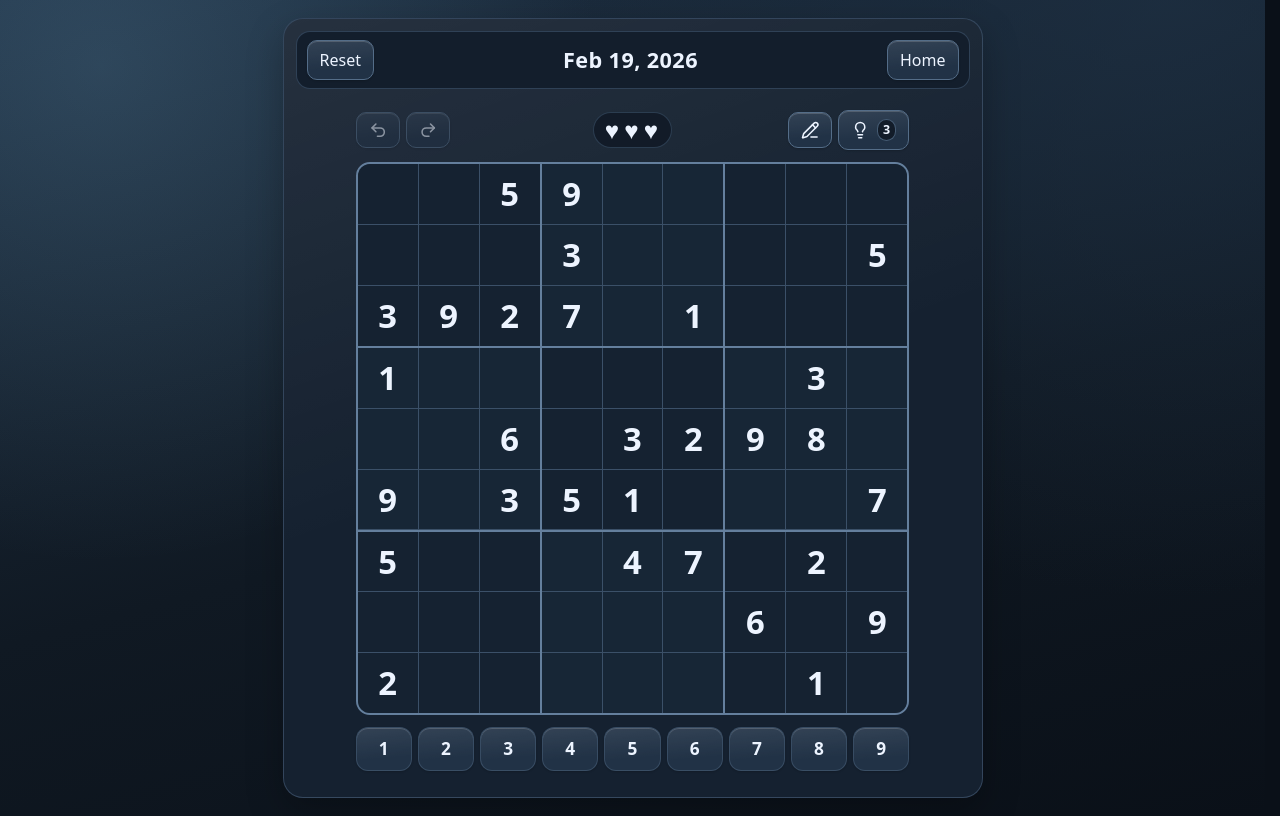
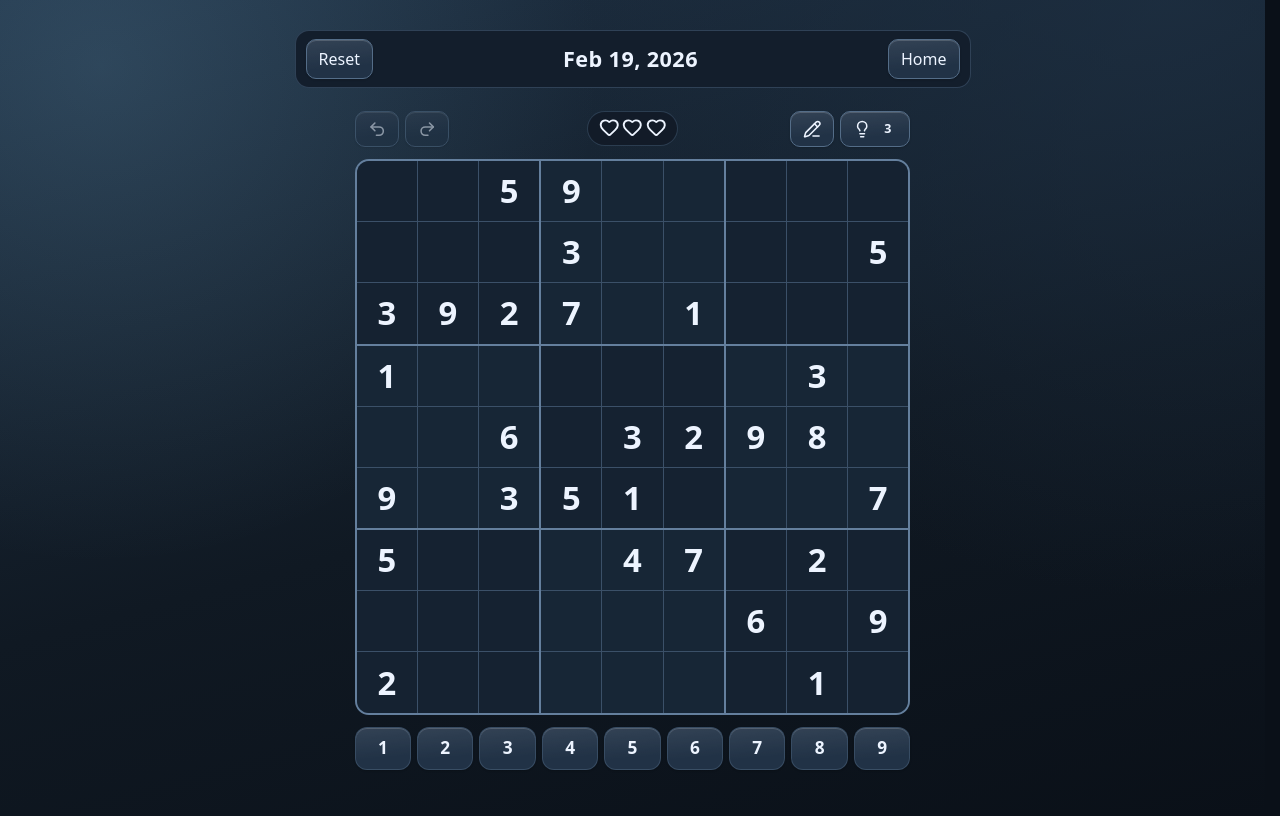
Before and after one commit to slobbe/sudoku, a Next.js app: page /daily in a window 1280 px wide. Built offline with nearby package versions, Linux system fonts and the light colour scheme.

Commit message:
Polish lives and hint indicators
Use Lucide heart icons for lives to make remaining and lost lives easier to parse at a glance. Simplify the hint counter styling and align it with the hint icon for a cleaner toolbar layout.

```diff
--- a/app/globals.css
+++ b/app/globals.css
@@ -284,12 +284,12 @@ body::before {
 }
 
 .app {
-    border: 1px solid color-mix(in srgb, var(--line) 78%, transparent);
+    /*border: 1px solid color-mix(in srgb, var(--line) 78%, transparent);
     border-radius: var(--radius-lg);
     background:
         linear-gradient(160deg, color-mix(in srgb, #ffffff 7%, transparent) 0%, transparent 52%),
         var(--surface-1);
-    box-shadow: var(--shadow-soft);
+    box-shadow: var(--shadow-soft);*/
     display: flex;
     flex-direction: column;
     overflow: hidden;
@@ -539,21 +539,23 @@ body::before {
 
 #lives-display {
     display: inline-flex;
-    align-items: baseline;
+    align-items: center;
     gap: 0.14em;
 }
 
 .lives-heart {
-    display: inline-block;
-    font-size: 1.12em;
-    line-height: 1;
+    width: 0.95em;
+    height: 0.95em;
+    display: block;
+    flex-shrink: 0;
 }
 
 .lives-miss {
-    display: inline-block;
-    font-size: 0.62em;
-    line-height: 1;
-    transform: translateY(-0.08em);
+    width: 0.95em;
+    height: 0.95em;
+    display: block;
+    flex-shrink: 0;
+    opacity: 0.56;
 }
 
 .lives.empty {
@@ -679,11 +681,13 @@ button:not([data-sudoku-cell="true"]):disabled {
 .hint-count {
     min-width: 1.5em;
     padding: 0.1em 0.42em;
+    display: inline-flex;
+    align-items: center;
+    justify-content: center;
     border-radius: 999px;
-    border: 1px solid color-mix(in srgb, var(--line-bold) 78%, transparent);
-    background: color-mix(in srgb, var(--surface-3) 88%, var(--paper));
     font-size: 0.78em;
     font-weight: 700;
+    line-height: 1;
     font-variant-numeric: tabular-nums;
     text-align: center;
 }
--- a/src/components/sudoku-app.tsx
+++ b/src/components/sudoku-app.tsx
@@ -10,6 +10,8 @@ import {
 } from "react";
 import {
   BarChart3,
+  Heart,
+  HeartCrack,
   Lightbulb,
   PencilLine,
   Redo2,
@@ -2508,13 +2510,13 @@ export function SudokuApp({ entryPoint = "home" }: SudokuAppProps) {
     },
   ];
 
-  const livesText = useMemo(() => {
-    const symbols = [] as Array<{ key: string; text: string; className: string }>;
+  const livesDisplay = useMemo(() => {
+    const symbols = [] as Array<{ key: string; isAlive: boolean; className: string }>;
     for (let i = 0; i < state.livesPerGame; i += 1) {
       if (i < state.livesLeft) {
-        symbols.push({ key: `life-${i}`, text: "\u2665", className: "lives-heart" });
+        symbols.push({ key: `life-${i}`, isAlive: true, className: "lives-heart" });
       } else {
-        symbols.push({ key: `life-${i}`, text: "\u2022", className: "lives-miss" });
+        symbols.push({ key: `life-${i}`, isAlive: false, className: "lives-miss" });
       }
     }
     return symbols;
@@ -2632,10 +2634,12 @@ export function SudokuApp({ entryPoint = "home" }: SudokuAppProps) {
                         aria-label={`Lives ${state.livesLeft} of ${state.livesPerGame}`}
                       >
                         <span id="lives-display">
-                          {livesText.map((entry) => (
-                            <span key={entry.key} className={entry.className}>
-                              {entry.text}
-                            </span>
+                          {livesDisplay.map((entry) => (
+                            entry.isAlive ? (
+                              <Heart key={entry.key} className={entry.className} aria-hidden="true" strokeWidth={2.2} />
+                            ) : (
+                              <HeartCrack key={entry.key} className={entry.className} aria-hidden="true" strokeWidth={2.2} />
+                            )
                           ))}
                         </span>
                       </p>
```
